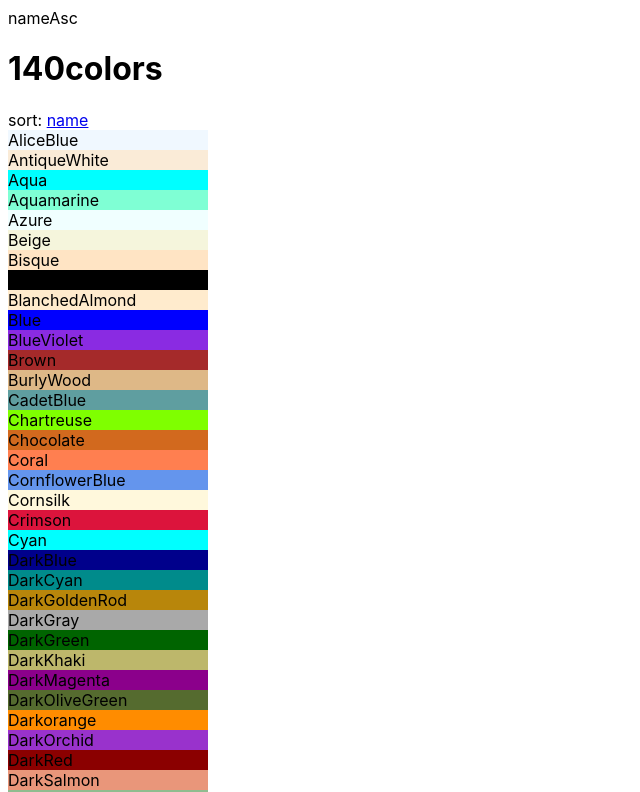
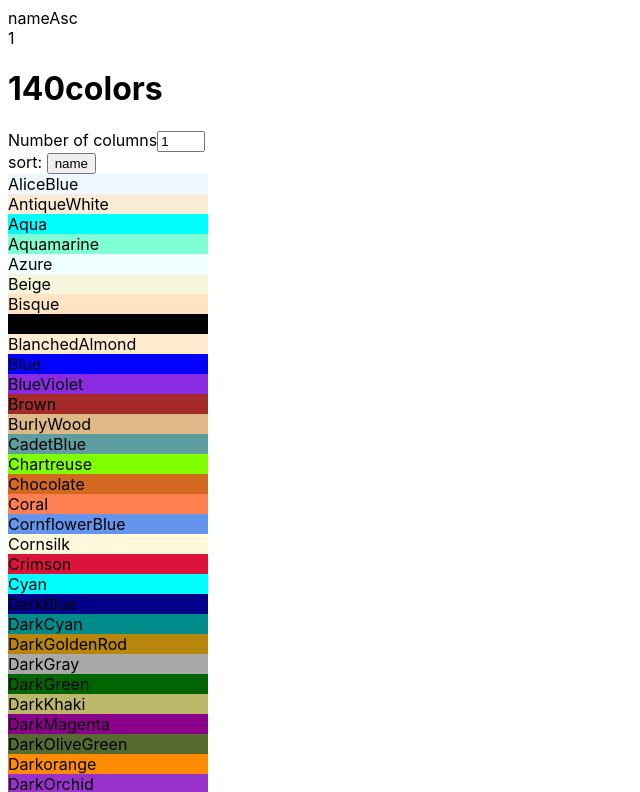
Before and after one commit to obabachan/javascript-practice, a React (Create React App) app in the folder 01_color-name-from-react/: page / in a window 1280 px wide. Shown: the top 792 px of the page, without its empty margins (0-640 px from the left). Built offline with nearby package versions, Linux system fonts and the light colour scheme.

Commit message:
column split from css column-count

```diff
--- a/01_color-name-from-react/src/App.css
+++ b/01_color-name-from-react/src/App.css
@@ -1,3 +1,4 @@
 .App {
-  width: 200px;
+  /* column-count: 10; */
+  /* width: 100%; */
 }
--- a/01_color-name-from-react/src/App.js
+++ b/01_color-name-from-react/src/App.js
@@ -1,42 +1,43 @@
-import React from 'react';
-import colorList from "./colorList.json"
+import React from "react";
+import colorList from "./colorList.json";
 
-import './App.css';
+import "./App.css";
 
-colorList.sort((a, b) => a.name < b.name);
-const test = 0;
 class App extends React.Component {
   constructor(props) {
-    super(props)
+    super(props);
     this.state = {
-      sort: "nameAsc",//name,color
+      sort: "nameAsc", //name,color
       list: colorList,
-    }
+      columnCount: 1
+    };
     this.nameSortClick = this.nameSortClick.bind(this);
     this.colorSortClick = this.colorSortClick.bind(this);
+    this.columnCountClick = this.columnCountClick.bind(this);
+  }
+
+  columnCountClick(e) {
+    this.setState({ columnCount: e.target.value });
   }
   sortStateSet(sort) {
-
     let tmp = colorList.slice();
     tmp.sort((a, b) => a.name < b.name);
 
     let _colors = this.state.list.slice();
     switch (sort) {
       case "nameAsc":
-        _colors.sort(
-        (a, b) => {
+        _colors.sort((a, b) => {
           const x = a.name.toLowerCase();
           const y = b.name.toLowerCase();
           return x < y ? -1 : x > y ? 1 : 0;
         });
         break;
       case "nameDesc":
-        _colors.sort(
-          (b, a) => {
-            const x = a.name.toLowerCase();
-            const y = b.name.toLowerCase();
-            return x < y ? -1 : x > y ? 1 : 0;
-          });
+        _colors.sort((b, a) => {
+          const x = a.name.toLowerCase();
+          const y = b.name.toLowerCase();
+          return x < y ? -1 : x > y ? 1 : 0;
+        });
         break;
       case "color":
         break;
@@ -47,21 +48,38 @@ class App extends React.Component {
     this.setState({ list: _colors });
   }
   nameSortClick() {
-    const sort = this.state.sort==="nameAsc"?"nameDesc":"nameAsc"
-    this.sortStateSet(sort)
+    const sort = this.state.sort === "nameAsc" ? "nameDesc" : "nameAsc";
+    this.sortStateSet(sort);
   }
   colorSortClick() {
-    this.sortStateSet("color")
+    this.sortStateSet("color");
   }
   render() {
     return (
-      <div className="App">
-
+      <div className="App" style={{ columnCount: this.state.columnCount }}>
         {this.state.sort}
+        <br />
+        {this.state.columnCount}
         <h1>{colorList.length}colors</h1>
-        sort: <a href="#" onClick={this.nameSortClick}>name</a>
+        <label for="columnInput">Number of columns</label>
+        <input
+          type="number"
+          step="1"
+          min="1"
+          max="10"
+          style={{ width: "3em" }}
+          name="columnINput"
+          value={this.state.columnCount}
+          onChange={this.columnCountClick}
+        />
+        <br />
+        sort: <button onClick={this.nameSortClick}>name</button>
         {/* , <a href="#" onClick={this.colorSortClick}>color</a> */}
-        {this.state.list.map((el, idx) => <div key={idx} style={{ backgroundColor: el.name }}>{el.name}</div>)}
+        {this.state.list.map((el, idx) => (
+          <div key={idx} style={{ backgroundColor: el.name, width: "200px" }}>
+            {el.name}
+          </div>
+        ))}
       </div>
     );
   }
```
